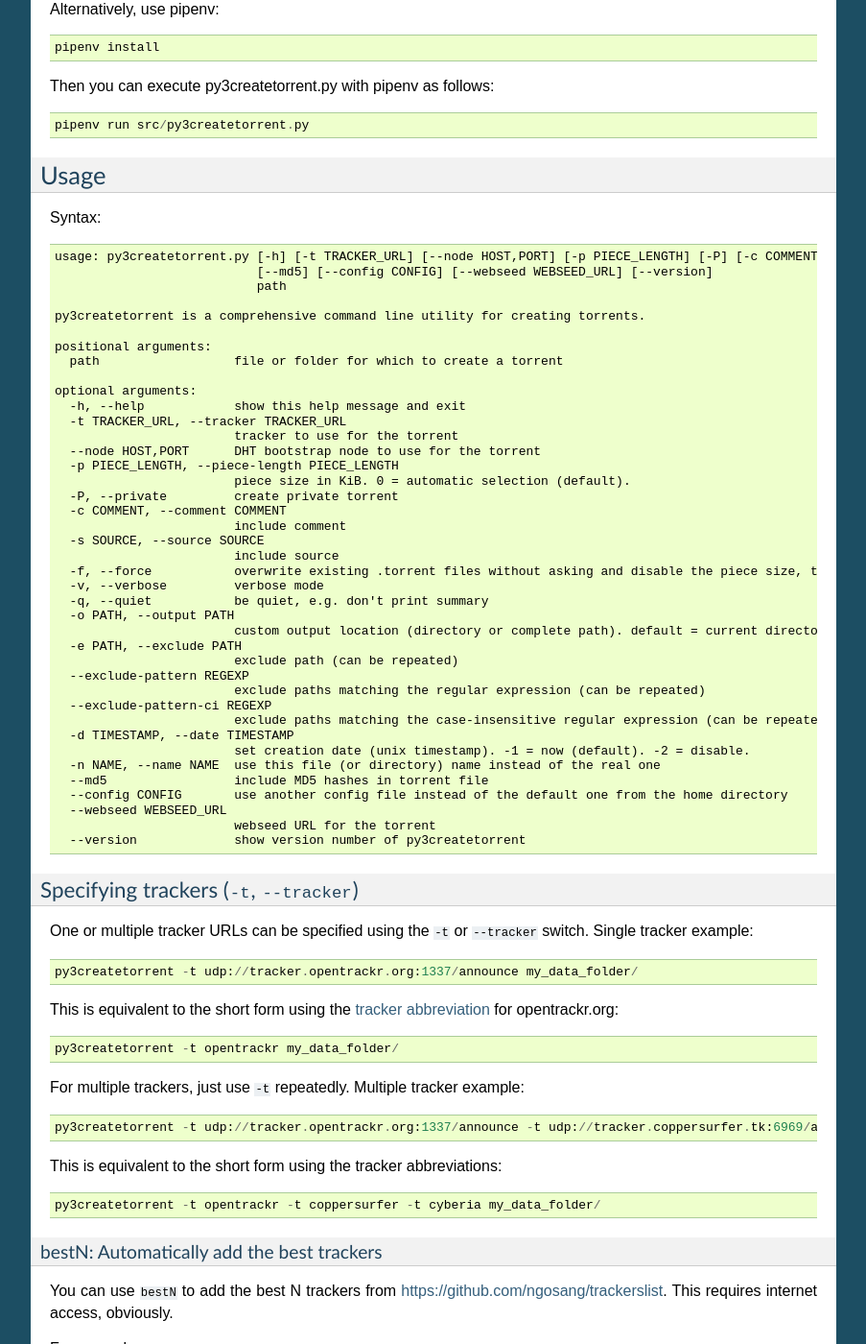
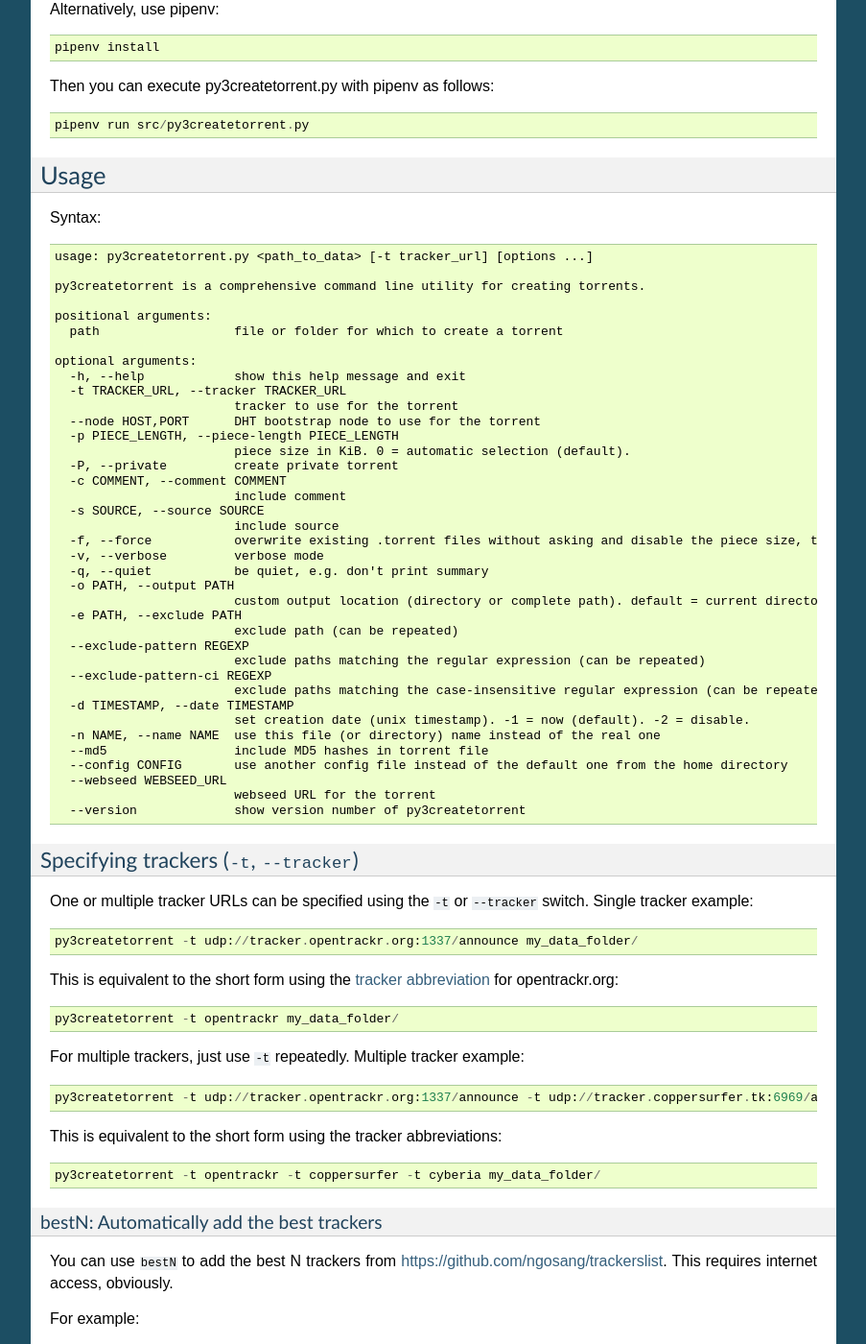
Before and after one commit to rsnitsch/py3createtorrent, a Sphinx documentation site: the page built from docs/source/user.rst, in a window 1280 px wide and 1400 px high, scrolled down 1360 px. Shown: the whole window at 96% size, without its empty margins (198-1101 px from the left). Built offline with Sphinx 7.4.7, drawn with Linux system fonts in a browser that asks for light colours.

Commit message:
Use much shorter usage string

```diff
--- a/docs/source/user.rst
+++ b/docs/source/user.rst
@@ -83,9 +83,7 @@
 
 .. code-block:: none
 
-    usage: py3createtorrent.py [-h] [-t TRACKER_URL] [--node HOST,PORT] [-p PIECE_LENGTH] [-P] [-c COMMENT] [-s SOURCE] [-f] [-v] [-q] [-o PATH] [-e PATH] [--exclude-pattern REGEXP] [--exclude-pattern-ci REGEXP] [-d TIMESTAMP] [-n NAME]
-                               [--md5] [--config CONFIG] [--webseed WEBSEED_URL] [--version]
-                               path
+    usage: py3createtorrent.py <path_to_data> [-t tracker_url] [options ...]
 
     py3createtorrent is a comprehensive command line utility for creating torrents.
 
```
Also changed, not shown: 1 other file.
